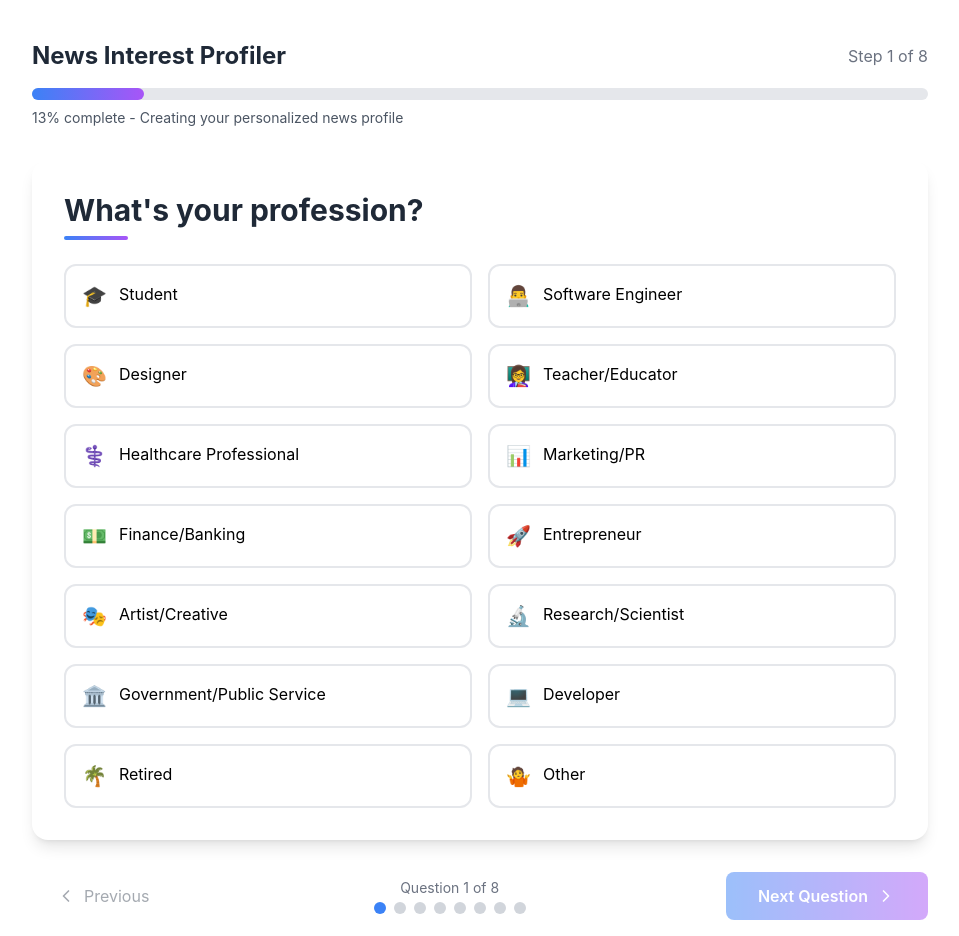
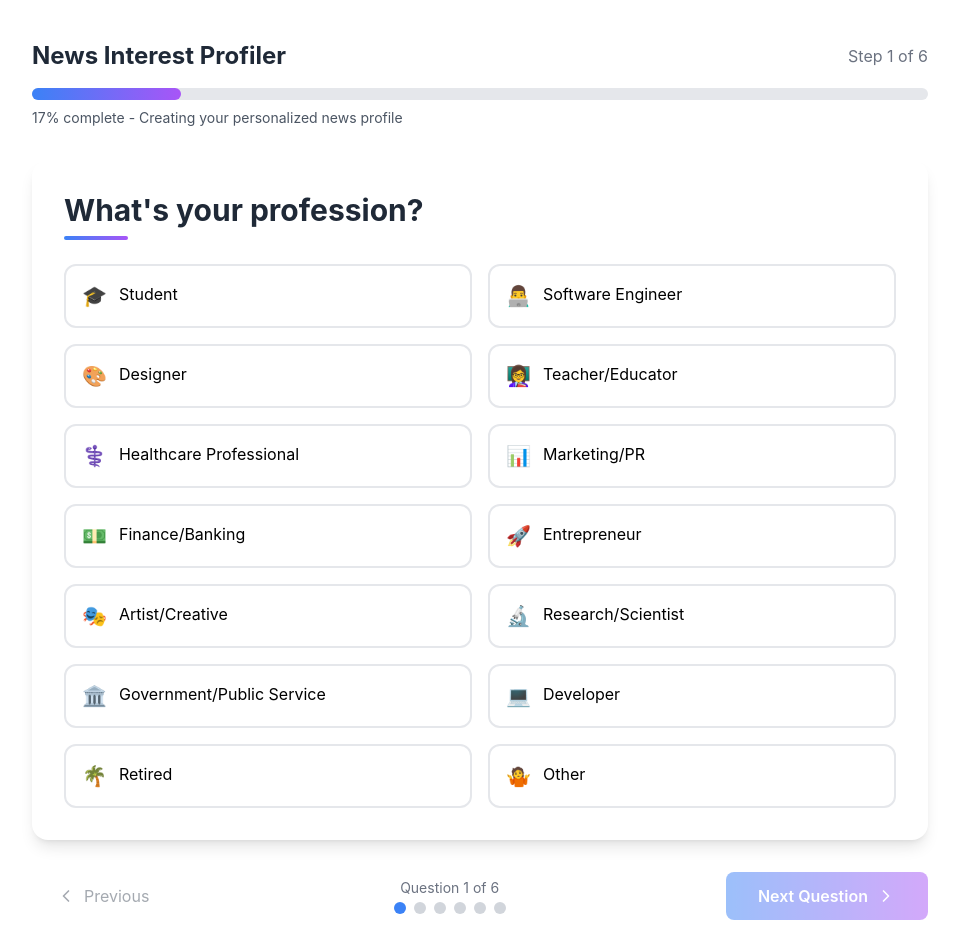
Before and after one commit to MubasharNazir/smartbrief, a React (Create React App) app: page /assessment in a window 1280 px wide. Shown: the whole page, without its empty margins (160-1119 px from the left). Built offline with nearby package versions, Linux system fonts and the light colour scheme.

Commit message:
Update App.js and other changes

```diff
--- a/src/pages/Assessment.jsx
+++ b/src/pages/Assessment.jsx
@@ -117,20 +117,20 @@ const questionFlow = [
         }
       }
     },
-    {
-      id: 'news_depth',
-      type: 'rating',
-      title: "How do you prefer your news served?",
-      question: "",
-      options: [
-        { id: 'headlines', text: "Quick headlines with key points", category: 'format' },
-        { id: 'summaries', text: "Brief summaries (2-3 sentences)", category: 'format' },
-        { id: 'detailed', text: "Detailed articles with background", category: 'format' },
-        { id: 'analysis', text: "Expert analysis and opinion", category: 'format' },
-        { id: 'data_driven', text: "Charts, graphs, and data visualizations", category: 'format' },
-        { id: 'multiple_sources', text: "Multiple perspectives on same story", category: 'format' }
-      ]
-    },
+    // {
+    //   id: 'news_depth',
+    //   type: 'rating',
+    //   title: "How do you prefer your news served?",
+    //   question: "",
+    //   options: [
+    //     { id: 'headlines', text: "Quick headlines with key points", category: 'format' },
+    //     { id: 'summaries', text: "Brief summaries (2-3 sentences)", category: 'format' },
+    //     { id: 'detailed', text: "Detailed articles with background", category: 'format' },
+    //     { id: 'analysis', text: "Expert analysis and opinion", category: 'format' },
+    //     { id: 'data_driven', text: "Charts, graphs, and data visualizations", category: 'format' },
+    //     { id: 'multiple_sources', text: "Multiple perspectives on same story", category: 'format' }
+    //   ]
+    // },
     {
       id: 'news_priorities',
       type: 'multiple_choice',
@@ -152,38 +152,38 @@ const questionFlow = [
 ]
 
     },
-    {
-      id: 'information_style',
-      type: 'slider',
-      title: "Customize your news experience",
-      question: "",
-      sliders: [
-        {
-          id: 'speed_vs_depth',
-          label: 'Information Processing',
-          left: 'Quick updates',
-          right: 'In-depth analysis',
-          leftWeight: { quick: 3, surface: 2 },
-          rightWeight: { deep: 3, analytical: 2 }
-        },
-        {
-          id: 'global_vs_local',
-          label: 'Geographic Focus',
-          left: 'Local & national news',
-          right: 'International & global',
-          leftWeight: { local: 3, national: 2 },
-          rightWeight: { international: 3, global: 2 }
-        },
-        {
-          id: 'breaking_vs_analysis',
-          label: 'News Timing',
-          left: 'Breaking news first',
-          right: 'Well-researched stories',
-          leftWeight: { breaking: 3, immediate: 2 },
-          rightWeight: { researched: 3, quality: 2 }
-        }
-      ]
-    },
+    // {
+    //   id: 'information_style',
+    //   type: 'slider',
+    //   title: "Customize your news experience",
+    //   question: "",
+    //   sliders: [
+    //     {
+    //       id: 'speed_vs_depth',
+    //       label: 'Information Processing',
+    //       left: 'Quick updates',
+    //       right: 'In-depth analysis',
+    //       leftWeight: { quick: 3, surface: 2 },
+    //       rightWeight: { deep: 3, analytical: 2 }
+    //     },
+    //     {
+    //       id: 'global_vs_local',
+    //       label: 'Geographic Focus',
+    //       left: 'Local & national news',
+    //       right: 'International & global',
+    //       leftWeight: { local: 3, national: 2 },
+    //       rightWeight: { international: 3, global: 2 }
+    //     },
+    //     {
+    //       id: 'breaking_vs_analysis',
+    //       label: 'News Timing',
+    //       left: 'Breaking news first',
+    //       right: 'Well-researched stories',
+    //       leftWeight: { breaking: 3, immediate: 2 },
+    //       rightWeight: { researched: 3, quality: 2 }
+    //     }
+    //   ]
+    // },
     {
       id: 'reading_behavior',
       type: 'multiple_choice',
--- a/src/pages/LandingPage.jsx
+++ b/src/pages/LandingPage.jsx
@@ -77,7 +77,8 @@ const LandingPage = () => {
                 With Smartbreif, your week begins with clarity.
               </h2>
               <p className="text-lg md:text-xl text-slate-700 mb-8">
-                Get a Monday-morning brief of the top 10 stories tailored to your interests. No fluff. No noise. Just what matters to you.
+                {/* Get a Monday-morning brief of the top 10 stories tailored to your interests. No fluff. No noise. Just what matters to you. */}
+                Imagine your own AI agent, that reads 1,000 news articles and tells you only what matters to you.
               </p>
               <div className="text-sm text-slate-600 mb-3">
                 Where your week is understood — Get Smartbrief.
```
